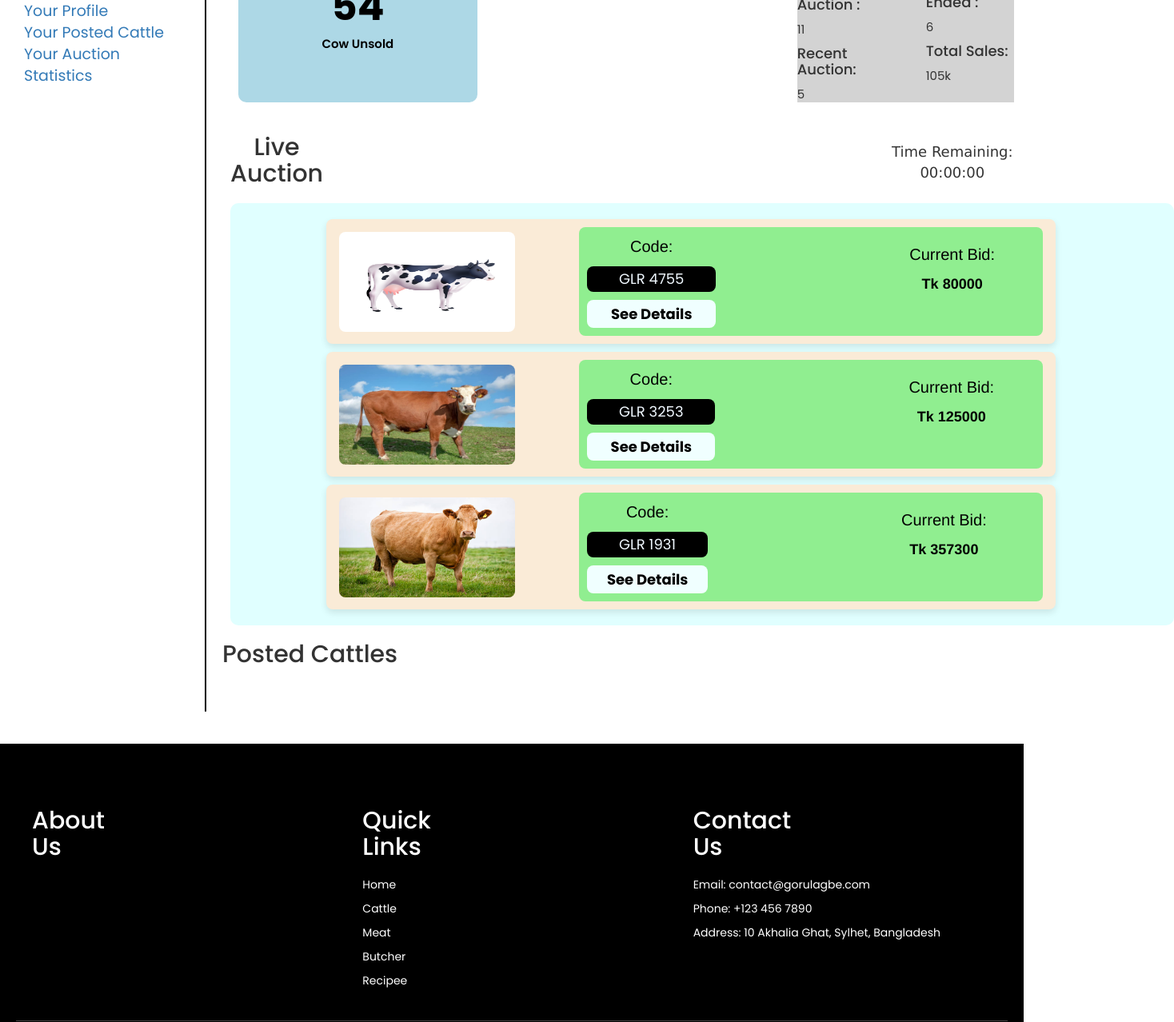
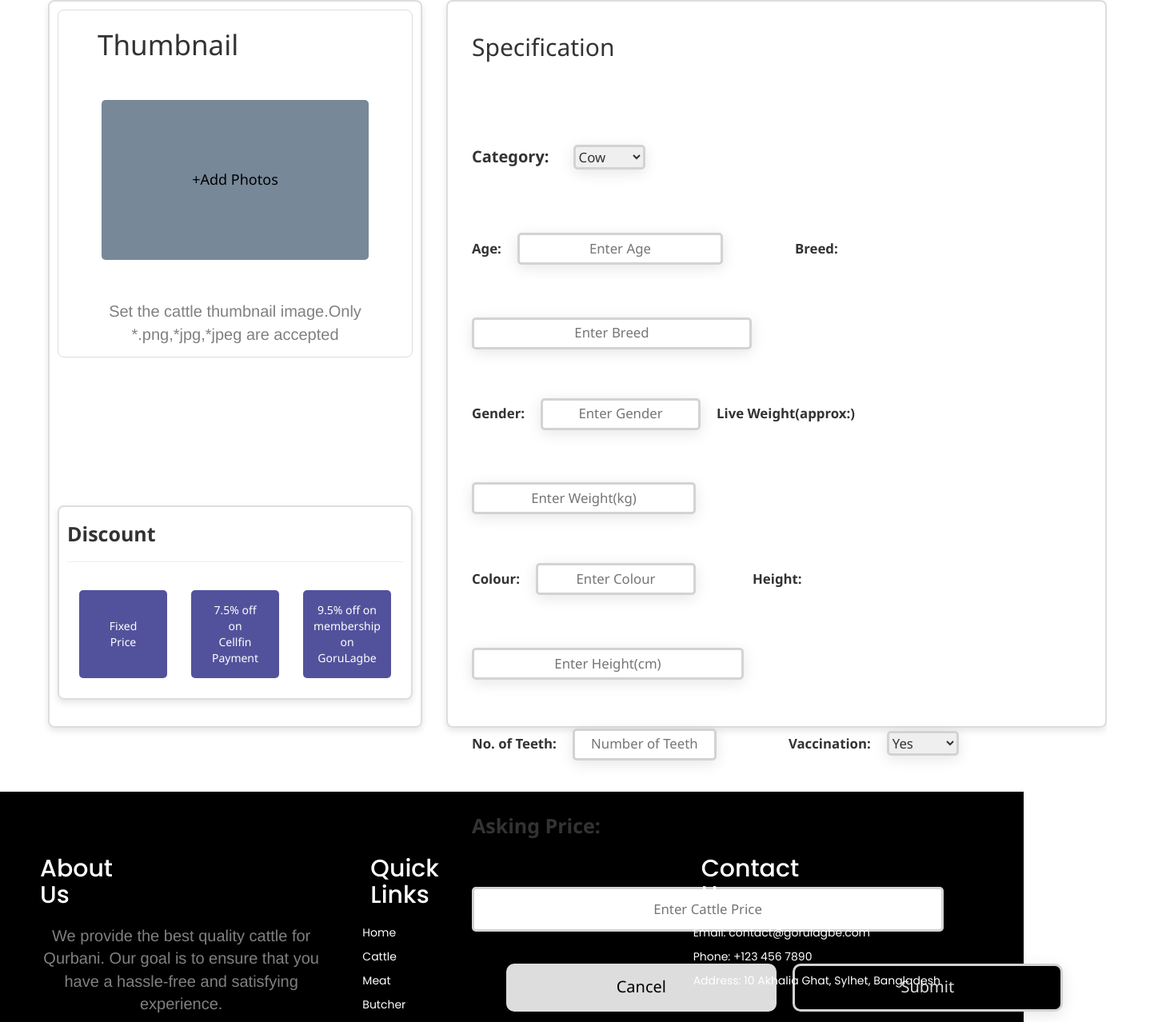
Before and after one commit to Rifat-2020831030/gorulagbe, a React (Vite) app in the folder frontend/: page / in a window 1280 px wide. Shown: the part 180-1458 px from the top of the page at 80% size, 1468 px wide, since content can reach past the window. Built offline with nearby package versions, Linux system fonts and the light colour scheme.

Commit message:
adding cattle page

```diff
--- /dev/null
+++ b/frontend/src/components/Adding/NewC.css
@@ -0,0 +1,216 @@
+.page{
+    padding: 20px;
+    margin: 20px;
+}
+
+.full{
+    font-family: 'Segoe UI', Tahoma, Geneva, Verdana, sans-serif;
+    display: flex;
+    flex-direction: row;
+    padding: 10px;
+    /* margin: 10px; */
+    height: 950px;
+
+}
+.left{
+    display: flex;
+    flex-direction: column;
+    border: 2px solid #ddd;
+    box-shadow: 0 4px 8px rgba(0, 0, 0, 0.1);
+    padding: 10px;
+    margin: 10px;
+    width: 650px;
+    border-radius: 8px;
+    margin-right: 20px;
+
+}
+h3{
+    margin-left: 45px;
+    font-size: 35px;
+}
+h2{
+    margin-left: 10px;
+    /* font-size: large; */
+}
+.thumbnail{
+    /* text-align: center; */
+    border-radius: 8px;
+    margin-bottom: 85px;
+}
+.photo{
+    display: flex;
+    background-color: lightslategrey;
+    border-radius: 5px;
+    justify-content: center;
+    align-items: center;
+    color: black;
+    font-size: large;
+    margin: 50px;
+    height: 200px;
+}
+p{
+    color: grey;
+    text-align: center;
+
+}
+
+.discount{
+    border: 2px solid #ddd;
+    box-shadow: 0 4px 8px rgba(0, 0, 0, 0.1);
+    padding: 10px;
+    margin-top: 100px;
+    border-radius: 8px;
+
+}
+.des{
+    display: flex;
+    flex-direction: row;
+}
+.dis{
+    display: flex;
+    justify-content: center;
+    align-items: center;
+    background-color: rgba(30, 30, 127, 0.767);
+    color: white;
+    border-radius: 5px;
+    text-align: center;
+    width: 40px;
+    padding: 55px;
+    margin: 15px;
+    height: 40px;
+}
+.right{
+        display: flex;
+        flex-direction: column;
+        border: 2px solid #ddd;
+        box-shadow: 0 4px 8px rgba(0, 0, 0, 0.1);
+        padding: 20px;
+        margin: 10px;
+        margin-right: 80px;
+        width: 70%;
+        border-radius: 8px;
+
+
+}
+
+#form{
+    padding: 10px;
+    font-size: larger;
+    /* margin: 100px; */
+    line-height: 6;
+}
+.category{
+    font-size: 20px;
+    margin-right: 30px;
+}
+#category{
+    width: 90px;
+}
+.a{
+    margin-right: 20px;
+}
+input, select{
+    border-radius: 5px;
+    border: 3px solid lightgrey;
+    box-shadow: 0 4px 18px rgba(0, 0, 0, 0.1);;
+}
+#age{
+    text-align: center;
+    height: 40px;
+    margin-right: 90px;
+}
+#breed{
+    text-align: center;
+    height: 40px;
+    width: 350px;
+}
+#weight{
+    text-align: center;
+    height: 40px;
+    width: 280px;
+
+}
+
+#gender{
+    text-align: center;
+    height: 40px;
+    width: 200px;
+    margin-right: 20px;
+
+}
+#colour{
+    text-align: center;
+    height: 40px;
+    width: 200px;
+    margin-right: 71px;
+}
+#height{
+    text-align: center;
+    height: 40px;
+    width: 340px;
+}
+#teeth{
+    text-align: center;
+    height: 40px;
+    width: 180px;
+    margin-right: 90px;
+}
+#vaccination{
+    width: 90px;
+}
+h4{
+    font-size: 25px;
+    font-weight: bolder;
+}
+#price{
+    text-align: center;
+    height: 56px;
+    width: 590px;
+
+}
+.btn{
+    display: flex;
+    flex-direction: row;
+    /* margin-top: 0px; */
+    margin-left: 20px;
+
+}
+.cancel{
+    display: flex;
+    justify-content: center;
+    text-align: center;
+    align-items: center;
+    margin: 10px;
+    background-color: #ddd;
+    color: black;
+    font-size: 20px;
+    height: 60px;
+    width: 350px;
+    border-radius: 10px;
+}
+.cancel:hover{
+    text-decoration: none;
+    background-color: rgb(215, 103, 38);
+    color: white;
+}
+.confirm
+{
+    display: flex;
+    justify-content: center;
+    text-align: center;
+    align-items: center;
+    margin: 10px;
+    background-color: black;
+    color: #ddd;
+    font-size: 20px;
+    height: 60px;
+    width: 350px;
+    border-radius: 10px;
+}
+.confirm:hover{
+    background-color: rgb(81, 81, 243);
+    color: black;
+    font-size: 25px;
+    transition-duration: 0.7s;
+
+}
--- a/frontend/src/components/Adding/NewC.jsx
+++ b/frontend/src/components/Adding/NewC.jsx
@@ -1,5 +1,6 @@
 import React from "react";
 import Button from "../Button/Confirm"
+import "./NewC.css"
 const NewC = () => {
 
     return(
@@ -15,46 +16,52 @@ const NewC = () => {
                 <div className="discount">
                     <h4>Discount</h4>
                     <hr />
-                    <div className="dis">Fixed Price</div>
-                    <div className="dis">7.5% off on Cellfin Payment</div>
-                    <div className="dis">9.5% off on membership on GoruLagbe</div>
+                    <div className="des">
+                    <span className="dis">Fixed Price</span>
+                    <span className="dis">7.5% off on Cellfin Payment</span>
+                    <span className="dis">9.5% off on membership on GoruLagbe</span>
+                    </div>
                 </div>
             </div>
             <div className="right">
-                <h3>Specification</h3>
+                <h2>Specification</h2>
                 <hr />
                 <form action="" id="form" >
-                    <label htmlFor="category">Category: </label>
+                    <label htmlFor="category" className="category">Category: </label>
                     <select name="" id="category">
                         <option value="">Cow</option>
                         <option value="">Buffalo</option>
                         <option value="">Goat</option>
                         <option value="">Camel</option>
                         <option value="">Sheep</option>
-                    </select>
-                    <label htmlFor="age">Age: </label>
-                    <input type="text" id="age" placeholder="Enter age" />
-                    <label htmlFor="breed">Breed: </label>
-                    <input type="text" id="breed" placeholder="Enter breed" />
-                    <label htmlFor="weight">Live Weight(approx:)</label>
-                    <input type="text" id="weight" placeholder="Weight(kg)"/>
-                    <label htmlFor="gender">Gender: </label>
-                    <input type="text" id="gender" placeholder="Enter gender" />
-                    <label htmlFor="colour">Colour: </label>
+                    </select><br />
+                    <label htmlFor="age" className="a">Age: </label>
+                    <input type="text" id="age" placeholder="Enter Age" />
+                    <label htmlFor="breed" className="a">Breed: </label>
+                    <input type="text" id="breed" placeholder="Enter Breed" /><br />
+                    <label htmlFor="gender" className="a">Gender: </label>
+                    <input type="text" id="gender" placeholder="Enter Gender" />
+                    <label htmlFor="weight" className="a">Live Weight(approx:)</label>
+                    <input type="text" id="weight" placeholder="Enter Weight(kg)"/><br />
+                    <label htmlFor="colour" className="a">Colour: </label>
                     <input type="text" id="colour" placeholder="Enter Colour" />
-                    <label htmlFor="height">Height: </label>
-                    <input type="text" id="height" placeholder="Height(cm)" />
-                    <label htmlFor="management">Height: </label>
-                    <input type="text" id="management" placeholder="Management" />
-                    <label htmlFor="vaccination">Vaccination: </label>
-                    <select name="vac" id="vaccination"><option value="yes">Yes</option><option value="no">No</option></select>
-                    <label htmlFor="price"><h5>Asking Price</h5></label><br />
-                    <input type="text" id="price" placeholder="Enter Cattle Price" />
+                    <label htmlFor="height" className="a">Height: </label>
+                    <input type="text" id="height" placeholder="Enter Height(cm)" /><br />
+                    <label htmlFor="teeth" className="a">No. of Teeth: </label>
+                    <input type="text" id="teeth" placeholder="Number of Teeth" />
+                    <label htmlFor="vaccination" className="a">Vaccination: </label>
+                    <select name="vac" id="vaccination"><option value="yes">Yes</option><option value="no">No</option></select><br />
+                    <label htmlFor="price"className="a"><h4>Asking Price:</h4></label>
+                    <input type="text" id="price" placeholder="Enter Cattle Price" /><br />
+                    <div className="btn">
+                        <a href="" className="cancel">Cancel</a>
+                        <input type="submit" placeholder="Confirm" className="confirm"/>
+                    </div>
                 </form>
             </div>
         </div>
-        <a href="">Cancel</a>
-        <button onClick="">Confirm</button>
+        {/* <a href="">Cancel</a>
+        <button onClick="">Confirm</button> */}
         </div>
     )
 }
--- /dev/null
+++ b/frontend/src/components/Dashboard/CattleD.css
@@ -0,0 +1,58 @@
+.whole1{
+    display: flex;
+    flex-direction: column;
+    background-color: #fff;
+    border:1px solid #ddd;
+    border-radius: 8px;
+    padding: 10px;
+    width: 300px;
+    text-align: center;
+    box-shadow: 0 4px 8px rgba(0, 0, 0, 0.1);
+    margin: 20px ;
+    position: relative;
+}
+img{
+    width: 100%;
+    height: 200px;
+    border-radius: 8px;
+    margin-bottom: 15px;
+}
+
+.span1{
+        margin-right: 20px;
+
+}
+.buttons{
+    margin: 17px;
+
+}
+.SeeDetails1{
+    text-decoration: none;
+    background-color: black;
+    padding: 5px;
+    font-weight: bolder;
+    border-radius: 8px;
+    margin-right: 20px;
+    font-size: large;
+    color: azure;
+
+}
+.SeeDetails1:hover{
+    text-decoration: none;
+    background-color: rgb(92, 240, 89, 1);
+    color: black;
+}
+.Boost{
+    text-decoration: none;
+    background-color: black;
+    padding: 5px;
+    font-weight: bolder;
+    border-radius: 8px;
+    font-size: large;
+    color: azure;
+}
+.Boost:hover{
+    text-decoration: none;
+    background-color: rgb(92, 240, 89, 1);
+    color: black;
+}
--- /dev/null
+++ b/frontend/src/components/Dashboard/CattleD.jsx
@@ -0,0 +1,17 @@
+import React from "react";
+import "./CattleD.css"
+
+const CattleD = ({cattle,cattle_image}) => {
+    return(
+        <div className="whole1">
+        <div className="image1"> <img src={cattle_image} alt="{cattle.name}" /></div>
+        <div className="without_image1"><span className="span1">Code: </span><span className="id1">{cattle.id}</span><br />
+        <span className="span1">Status: </span><span className="status">{cattle.status}</span><br />
+        <span className="span1">Price: </span> <span className="price">{cattle.price}</span>
+        <div className="buttons"><a href="" className="SeeDetails1">See Details</a><a href="" className="Boost">Boost Sell</a></div>
+        </div>
+        </div>
+    )
+}
+
+export default CattleD;
--- a/frontend/src/components/Dashboard/HorizontalD.css
+++ b/frontend/src/components/Dashboard/HorizontalD.css
@@ -2,7 +2,7 @@
     display: flex;
     flex-direction: row;
     height: 30%;
-    width: 80%;
+    width: 70%;
     align-items: center;
     justify-content: center;
     text-align: center;
@@ -32,7 +32,7 @@
 .left{
     display: flex;
     flex-direction: column;
-    margin-right: 40%;
+    margin-right: 30%;
     margin-top: 10px ;
 }
 p{
--- a/frontend/src/components/Dashboard/Summary.css
+++ b/frontend/src/components/Dashboard/Summary.css
@@ -45,7 +45,9 @@
     color: black;
     padding: 20px 100px;
     text-align: center;
-    margin-right: 400px;
+    margin-right: 200px;
+    padding-top: 50px;
+    margin-left: 100px;
 
 }
 .number1{
@@ -60,6 +62,9 @@
     background-color: lightgrey;
     display: flex;
     flex-direction: row;
+    text-align: center;
+    border-radius: 10px;
+    padding: 15px;
 }
 .auc1{
     display: flex;
@@ -80,7 +85,8 @@
     border-radius: 10px;
     margin-left: 10px;
     padding: 10px 20px;
-    width: 1180px;
+    width: 100%;
+
 }
 .liveAuction{
     display: flex;
@@ -92,3 +98,11 @@
 h2{
     margin-right: 700px;
 }
+.postedCattleBox{
+
+     display: flex;
+     overflow-x: auto;
+     justify-content: center;
+     flex-wrap: wrap;
+     gap: 20px;
+}
--- a/frontend/src/components/Dashboard/Summary.jsx
+++ b/frontend/src/components/Dashboard/Summary.jsx
@@ -1,6 +1,7 @@
 import React  from "react";
 import "./Summary.css"
 import HorizontalD from "./HorizontalD";
+import CattleD from "./CattleD"
 import cow1 from "../../assets/cow1.jpg";
 import cow2 from "../../assets/cow2.jpg";
 import cow3 from "../../assets/cow3.jpg";
@@ -10,17 +11,20 @@ const cattles =
     id: "GLR 4755",
     name: "Male - Bull",
     image: {cow1},
+    status: "Unsold",
     price: 80000
 },
 {
     id: "GLR 3253",
     name: "Male - Bull",
+    status: "Sold",
     image: {cow2},
     price: 125000
 },
 {
     id: "GLR 1931",
     name: "Male - Bull",
+    status: "Unsold",
     image: {cow3},
     price: 357300
 }
@@ -63,8 +67,12 @@ const Summary = () => {
             </div>
         </div>
         <div className="cattles">
-        <span><h2>Posted Cattles</h2></span>
-        <div className="postedCattleBox"></div>
+            <span><h2>Posted Cattles</h2></span>
+            <div className="postedCattleBox">
+                {cattles.map((cattle,index)=>(
+                    <CattleD key={cattle.id} cattle={cattle} cattle_image ={cattle_image[index]} />
+                ))}
+        </div>
         </div>
         </div>
         </div>
--- a/frontend/src/main.jsx
+++ b/frontend/src/main.jsx
@@ -6,7 +6,8 @@ import './index.css'
 import CreateAuction from './pages/CreateAuction';
 import AuctionCustomer from './pages/AuctionCustomer';
 import Dashboard from './pages/dashboard';
+import NewCattle from './pages/NewCattle'
 
 const root = ReactDOM.createRoot(document.getElementById('root'));
 
-root.render(<Dashboard/>);
+root.render(<NewCattle/>);
--- a/frontend/src/pages/NewCattle.jsx
+++ b/frontend/src/pages/NewCattle.jsx
@@ -12,3 +12,5 @@ const NewCattle = () => {
         </>
     )
 }
+
+export default NewCattle;
```
